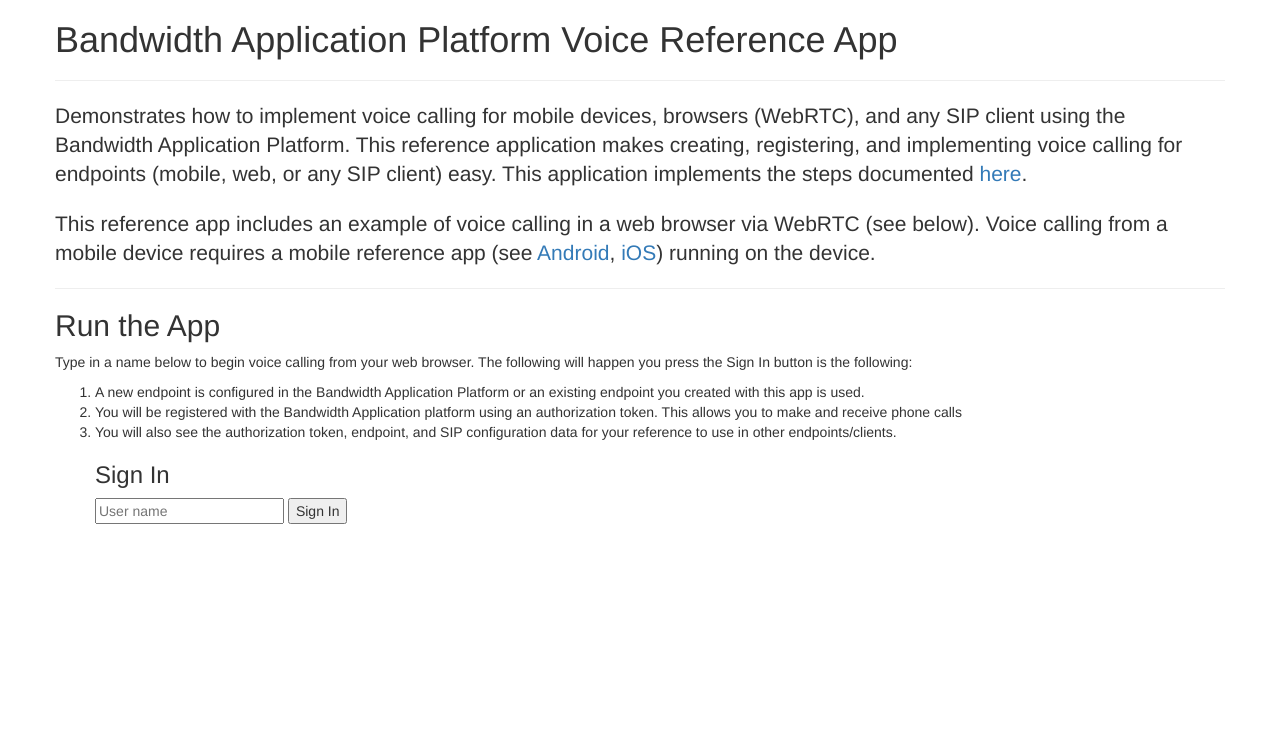
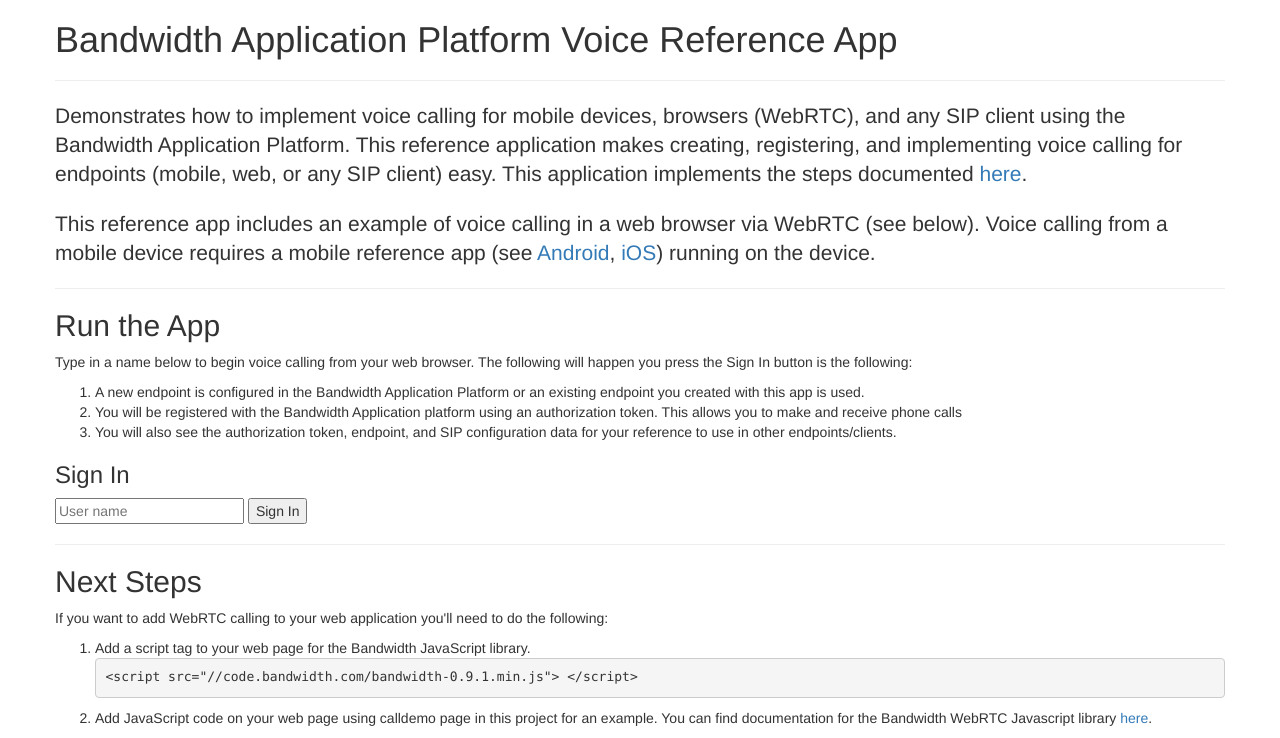
Before and after one commit to sbertrand101/node-typescript-webrtc-voice-reference, a website: page index.html in a window 1280 px wide. Shown: the part 70-808 px from the top of the page. Drawn offline with Linux system fonts and the light colour scheme.

Commit message:
Put in next steps section.

```diff
--- a/index.html
+++ b/index.html
@@ -78,7 +78,7 @@
        <li>A new endpoint is configured in the Bandwidth Application Platform or an existing endpoint you created with this app is used.</li>
        <li>You will be registered with the Bandwidth Application platform using an authorization token.  This allows you to make and receive phone calls</li>
        <li>You will also see the authorization token, endpoint, and SIP configuration data for your reference to use in other endpoints/clients.</li>
-    </o>
+    </ol>
 </p>
 <div class="login-form">
     <h3>Sign In</h3>
@@ -87,6 +87,15 @@
         <input type="submit" name="login" value="Sign In" class="login login-submit">
     </form>
 </div>
+<p></p>
+<hr>
+<h2>Next Steps</h2>
+<p>If you want to add WebRTC calling to your web application you'll need to do the following:
+    <ol>
+        <li>Add a script tag to your web page for the Bandwidth JavaScript library. <pre>&lt;script src="//code.bandwidth.com/bandwidth-0.9.1.min.js"&gt; &lt;/script&gt; </pre></li>
+        <li>Add JavaScript code on your web page using calldemo page in this project for an example.  You can find documentation for the Bandwidth WebRTC Javascript library <a href="https://github.com/bandwidthcom/webrtc-client">here</a>.</li>
+    </ol>
+</p>
 
 		<!-- JQuery scripts -->
 	    <script src="static/js/jquery-2.1.4.min.js"></script>
```
